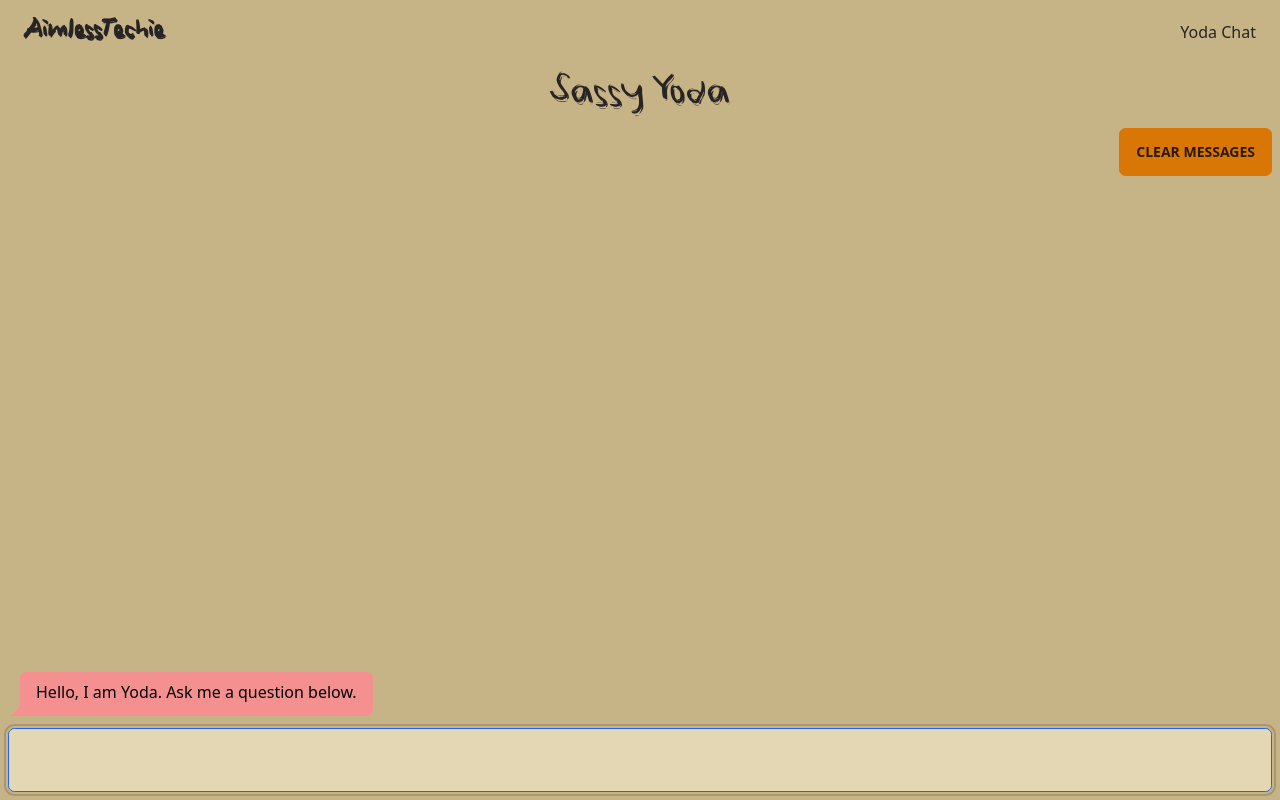
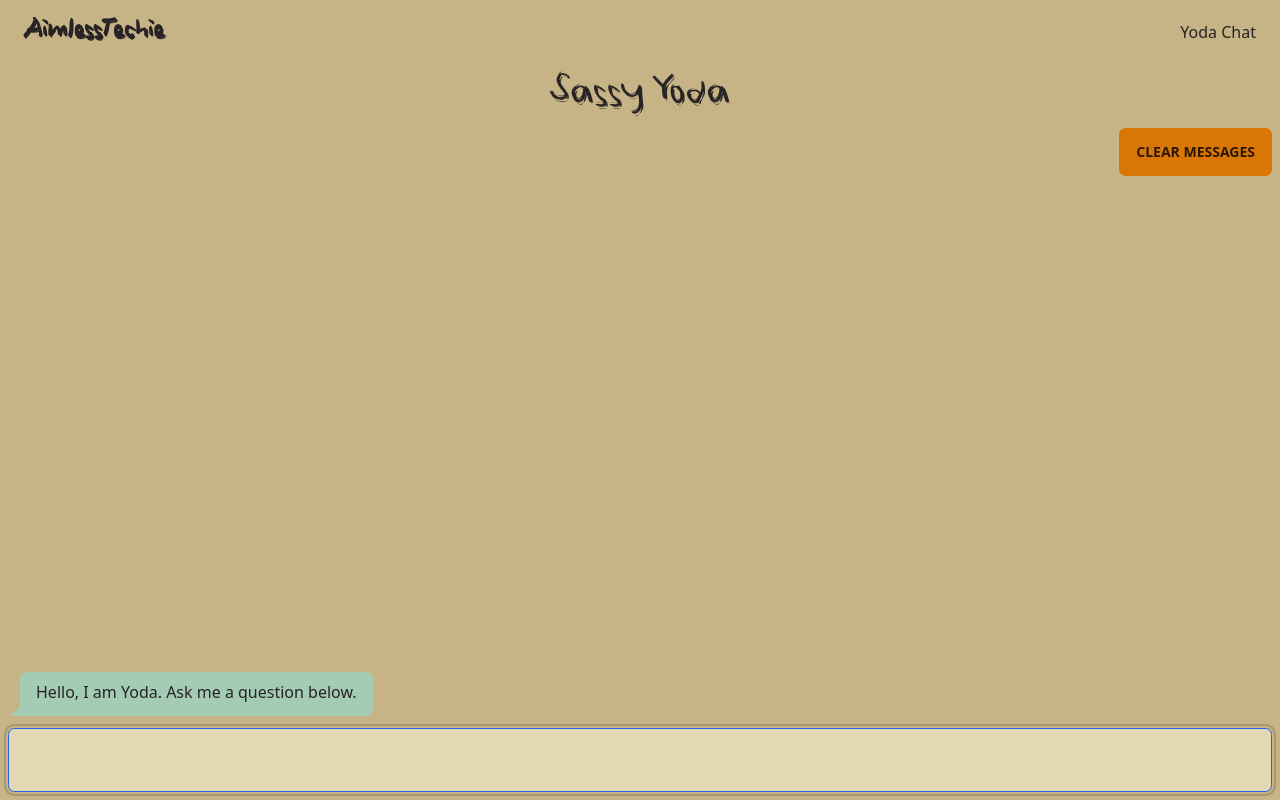
Before and after one commit to dhshah/openai-fun, a SvelteKit app: page /yoda-chat in a window 1280 px wide. Built offline with nearby package versions, Linux system fonts and the light colour scheme.

Commit message:
make yoda chat use primary

```diff
--- a/src/routes/+layout.svelte
+++ b/src/routes/+layout.svelte
@@ -75,15 +75,4 @@
 		font-family: AnakCute;
 		src: url('../static/AnakCute.ttf');
 	}
-	:root {
-		--bg-primary: #001829;
-		--bg-secondary: #297ea6;
-		--text-primary: #fff;
-		--text-dark: #000;
-		--home-color: #7cddfe;
-		--yoda-chat-color: #f59090;
-		--rapbot-color: #867eec;
-		--warning-color: #f5c490;
-		--warning-text-color: #000;
-	}
 </style>
--- a/src/routes/yoda-chat/+page.svelte
+++ b/src/routes/yoda-chat/+page.svelte
@@ -34,7 +34,7 @@
 		<button class="btn btn-warning self-end" on:click={clearMessages}>Clear Messages</button>
 		<div class="grow flex flex-col justify-end overflow-y-auto">
 			<div class="chat chat-start">
-				<p class="chat-bubble bg-yoda text-yoda-content">
+				<p class="chat-bubble bg-secondary text-secondary-content">
 					Hello, I am Yoda. Ask me a question below.
 				</p>
 			</div>
@@ -44,7 +44,7 @@
 						class={'chat-bubble ' +
 							(message.role === 'user'
 								? 'bg-ghost text-ghost-content'
-								: 'bg-yoda text-yoda-content')}
+								: 'bg-secondary text-secondary-content')}
 					>
 						{message.content}
 					</p>
--- a/tailwind.config.js
+++ b/tailwind.config.js
@@ -1,16 +1,10 @@
 import daisyui from "daisyui"
 import typography from "@tailwindcss/typography";
 import forms from "@tailwindcss/forms";
-import colors from 'tailwindcss/colors';
 
 export default {
   content: ['./src/**/*.{html,js,svelte,ts}'],
   theme: {
-    colors: {
-      'yoda': '#f59090',
-      'yoda-content': '#000',
-      'yellow': colors.yellow,
-    },
     fontFamily: {
       fun: 'AnakCute',
     },
```
